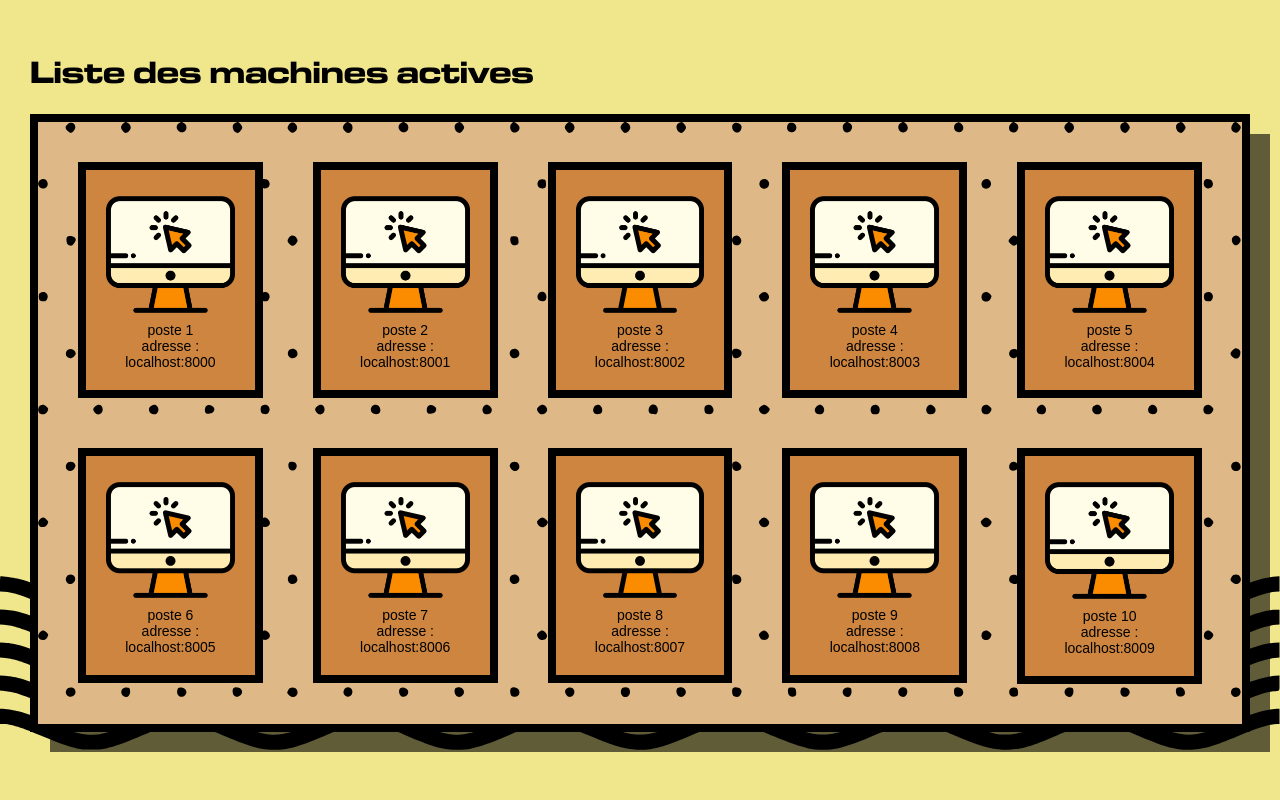
After one commit to Kapesteon/Container37, a PHP site: page /index.php in a window 1280 px wide. The commit adds this page. Run offline with PHP 8.4, Linux system fonts and the light colour scheme.

Commit message:
Ajustements erreurs

```diff
--- /dev/null
+++ b/frontend/index.php
@@ -0,0 +1,33 @@
+<!DOCTYPE html>
+<html lang="fr">
+
+<head>
+  <meta charset="UTF-8">
+  <meta http-equiv="X-UA-Compatible" content="IE=edge">
+  <meta name="viewport" content="width=device-width, initial-scale=1.0">
+  <title>noVNC</title>
+  <link rel="stylesheet" href="styles.css" />
+  <script type="module" src="app.js"></script>
+</head>
+
+<body>
+  <?php header('Access-Control-Allow-Origin: *'); ?>
+  <div>
+    <h1>Liste des machines actives</h1>
+    <ul>
+      <!-- Insertion du template -->
+    </ul>
+  </div>
+</body>
+
+</html>
+
+<template id="container">
+  <li>
+    <a class="machine">
+      <img src="./assets/images/pc.png" alt="PC icon" />
+      poste <span></span><br>
+      adresse : <span></span>
+    </a>
+  </li>
+</template>
--- a/frontend/styles.css
+++ b/frontend/styles.css
@@ -35,7 +35,7 @@ ul li a {
 	color: black;
 	text-align: center;
 	padding: 20px;
-	transition: all 0.5s;
+	transition: all 0.5s ease-in-out;
 	border: solid 8px black;
 	background-color: peru;
 	box-shadow: 0 0 0 rgba(0, 0, 0, 0.8);
```
Also changed, not shown: frontend/favicon.ico (added).
